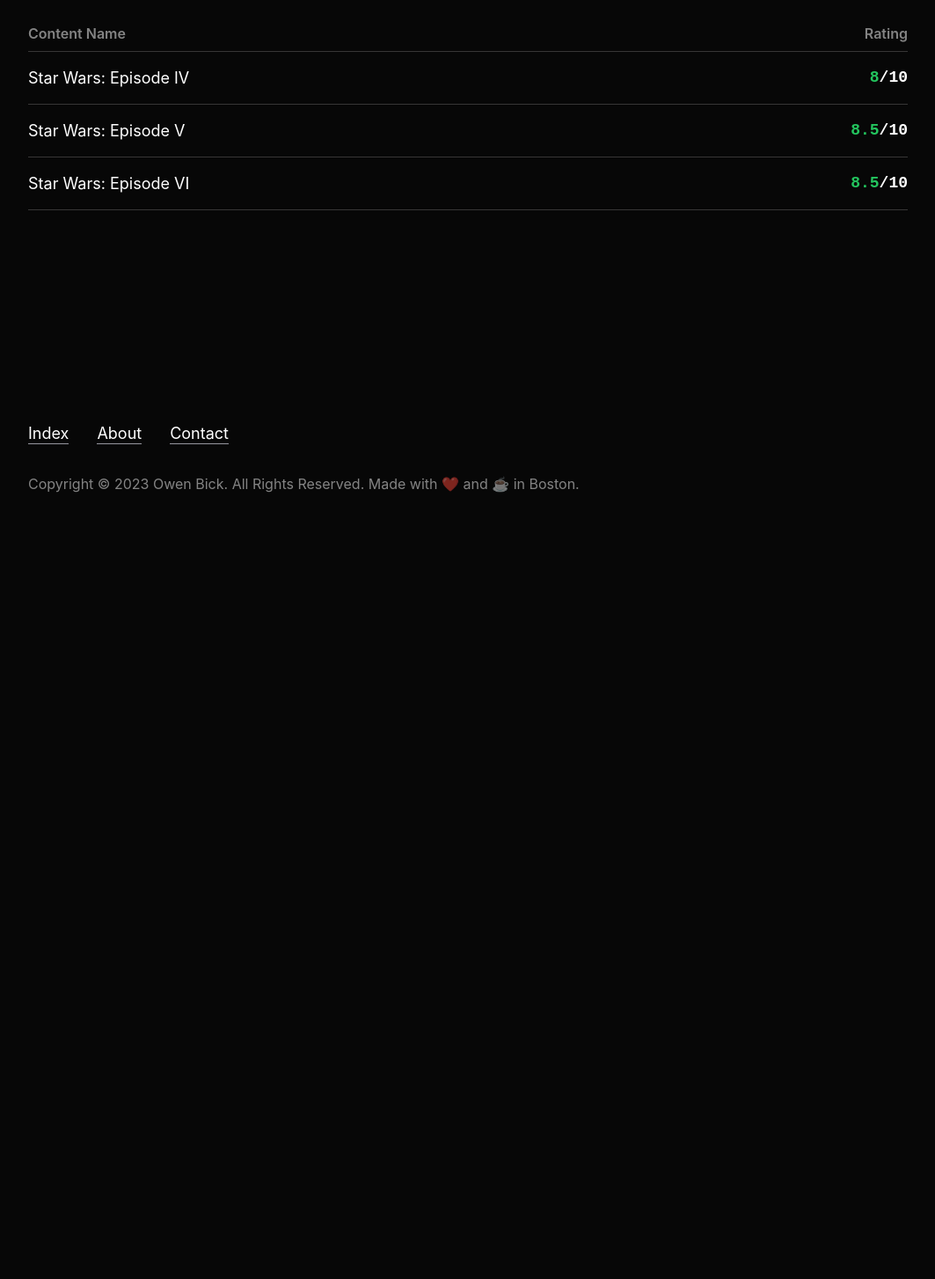
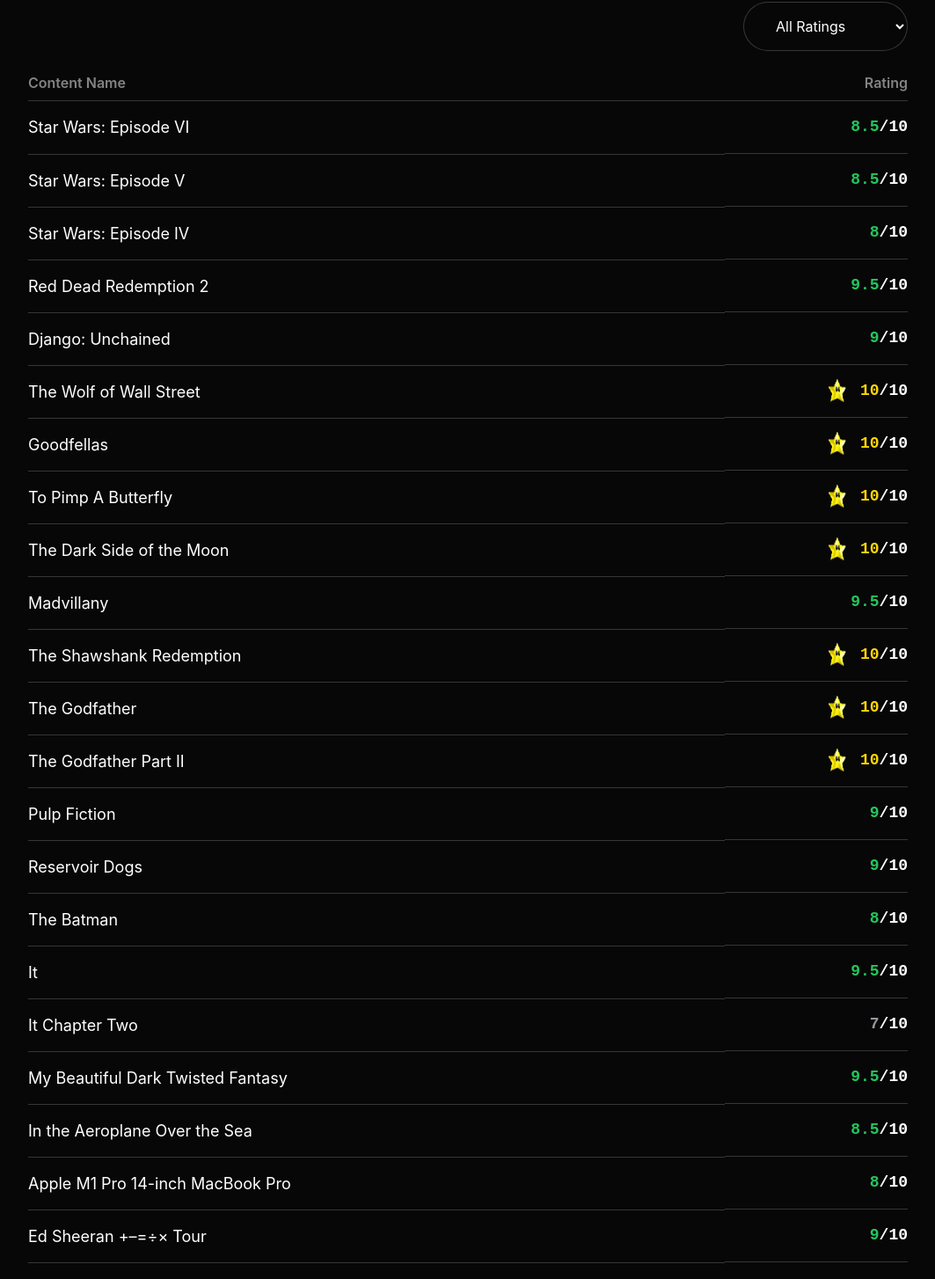
Before and after one commit to bick/website, a Next.js app: page /ratings in a window 1280 px wide. Shown: the part 216-1670 px from the top of the page at 88% size, without its empty margins (108-1171 px from the left). Before the commit the page ends 858 px from the top, so only its background shows below. Built offline with nearby package versions, Linux system fonts and the light colour scheme.

Commit message:
Update ratings system

```diff
--- a/pages/404.tsx
+++ b/pages/404.tsx
@@ -12,7 +12,7 @@ export default function Home() {
           404 Not Found – Owen Bick
         </title>
         <link rel="icon" href="./static/favicon.ico" />
-        <meta name="description" content="Owen Bick is a software engineer and angel investor based in Boston." />
+        <meta name="description" content="Owen Bick is a software engineer based in Boston." />
         <meta name="author" content="Owen Bick" />
       </Head>
       <Header></Header>
--- a/pages/about.tsx
+++ b/pages/about.tsx
@@ -25,8 +25,8 @@ export default function Home() {
           <div className="container">
             <h3>About Me</h3>
             <p className="about__boston">
-              I&apos;m Owen, I&apos;m a software engineer and (occasional) angel
-              investor that currently lives in Boston.
+              I&apos;m Owen, I&apos;m a software engineer that currently lives
+              in Boston.
               <Image
                 src="/static/boston.webp"
                 alt="Owen Bick"
--- a/pages/index.tsx
+++ b/pages/index.tsx
@@ -9,12 +9,12 @@ export default function Home() {
     <>
       <Head>
         <title>
-          Owen Bick – A software engineer and angel investor based in Boston
+          Owen Bick – A software engineer based in Boston
         </title>
         <link rel="icon" href="./static/favicon.ico" />
         <meta
           name="description"
-          content="Owen Bick is a software engineer and angel investor based in Boston."
+          content="Owen Bick is a software engineer based in Boston."
         />
         <meta name="author" content="Owen Bick" />
       </Head>
@@ -27,7 +27,7 @@ export default function Home() {
               <span className="wave">👋</span>
             </h1>
             <h2>
-              I&apos;m a software engineer and angel investor based in Boston
+              I&apos;m a software engineer based in Boston
             </h2>
           </div>
         </section>
@@ -67,13 +67,13 @@ export default function Home() {
           <div className="container">
             <h3>About Me</h3>
             <p>
-              Hi, my name is Owen, and I'm a software engineer and (occasional)
-              angel investor based in Boston. With a passion for startups, I
-              enjoy working with early-stage companies to help them develop
-              innovative software solutions that drive growth and success. As an
-              investor, I bring a unique perspective to the table, combining my
-              technical expertise with my experience in identifying promising
-              startups with strong potential for success.
+              Hi, my name is Owen, and I'm a software engineer based in Boston.
+              With a passion for startups, I enjoy working with early-stage
+              companies to help them develop innovative software solutions that
+              drive growth and success. As an investor, I bring a unique
+              perspective to the table, combining my technical expertise with my
+              experience in identifying promising startups with strong potential
+              for success.
             </p>
             <Link href="/about">Read more &#8594;</Link>
           </div>
--- a/pages/ratings.tsx
+++ b/pages/ratings.tsx
@@ -8,22 +8,51 @@ import { useState } from "react";
 
 export default function Home() {
   const [ratings] = useState([
-    { name: "Star Wars: Episode IV", rating: 8 },
-    { name: "Star Wars: Episode V", rating: 8.5 },
-    { name: "Star Wars: Episode VI", rating: 8.5 },
+    { name: "Star Wars: Episode VI", rating: 8.5, tags: ["Movie"] },
+    { name: "Star Wars: Episode V", rating: 8.5, tags: ["Movie"] },
+    { name: "Star Wars: Episode IV", rating: 8, tags: ["Movie"] },
+    { name: "Red Dead Redemption 2", rating: 9.5, tags: ["Video Game"] },
+    { name: "Django: Unchained", rating: 9, tags: ["Movie"] },
+    { name: "The Wolf of Wall Street", rating: 10, tags: ["Movie"] },
+    { name: "Goodfellas", rating: 10, tags: ["Movie"] },
+    { name: "To Pimp A Butterfly", rating: 10, tags: ["Music"] },
+    { name: "The Dark Side of the Moon", rating: 10, tags: ["Music"] },
+    { name: "Madvillany", rating: 9.5, tags: ["Music"] },
+    { name: "The Shawshank Redemption", rating: 10, tags: ["Movie"] },
+    { name: "The Godfather", rating: 10, tags: ["Movie"] },
+    { name: "The Godfather Part II", rating: 10, tags: ["Movie"] },
+    { name: "Pulp Fiction", rating: 9, tags: ["Movie"] },
+    { name: "Reservoir Dogs", rating: 9, tags: ["Movie"] },
+    { name: "The Batman", rating: 8, tags: ["Movie"] },
+    { name: "It", rating: 9.5, tags: ["Movie"] },
+    { name: "It Chapter Two", rating: 7, tags: ["Movie"] },
+    { name: "My Beautiful Dark Twisted Fantasy", rating: 9.5, tags: ["Music"] },
+    { name: "In the Aeroplane Over the Sea", rating: 8.5, tags: ["Movie"] },
+    { name: "Apple M1 Pro 14-inch MacBook Pro", rating: 8, tags: ["Tech"] },
+    { name: "Ed Sheeran +–=÷× Tour", rating: 9, tags: ["Music"] },
+    { name: "Vance Joy: In Our Own Sweet Time Tour", rating: 9, tags: ["Music"] },
+    { name: "DAMN.", rating: 9.5, tags: ["Music"] },
+    { name: "Mr. Morale & The Big Steppers", rating: 9, tags: ["Music"] },
+    { name: "The Marshall Mathers LP", rating: 9.5, tags: ["Music"] },
+    { name: "Beerbongs & Bentleys", rating: 8.5, tags: ["Music"] },
   ]);
 
-  const getRatingColor = (rating: number) => {
+  const [selectedTag, setSelectedTag] = useState("All");
+
+  const uniqueTags = [...new Set(ratings.flatMap((rating) => rating.tags))];
+
+  const getRatingColor = (rating) => {
     if (rating >= 0 && rating <= 4) return "red";
-    if (rating > 4 && rating <= 7) return "yellow";
-    if (rating > 7 && rating <= 10) return "#23C55E";
+    if (rating > 4 && rating <= 7) return "var(--link)";
+    if (rating > 7 && rating <= 9.99) return "#23C55E";
+    if (rating === 10) return "gold";
   };
 
   return (
     <>
       <Head>
         <title>Reviews – Owen Bick</title>
-        <link rel="icon" href="./static/favicon.ico" />
+        <link rel="icon" href="/favicon.ico" />
         <meta name="description" content="Ratings and reviews by Owen Bick" />
         <meta name="author" content="Owen Bick" />
       </Head>
@@ -42,22 +71,55 @@ export default function Home() {
               <span className="reviews__number">10</span>stars. These are just
               my opinion with no further context.
             </p>
+            <select
+              className="reviews__select"
+              value={selectedTag}
+              onChange={(e) => setSelectedTag(e.target.value)}
+            >
+              <option value="All">All Ratings</option>
+              {uniqueTags.map((tag) => (
+                <option key={tag} value={tag}>
+                  {tag === "Movie"
+                    ? "Movies"
+                    : tag === "Video Game"
+                    ? "Video Games"
+                    : tag}
+                </option>
+              ))}
+            </select>
             <table>
               <tr>
                 <th>Content Name</th>
                 <th>Rating</th>
               </tr>
-              {ratings.map((ratingData) => (
+              {ratings
+                .filter(
+                  (rating) =>
+                    selectedTag === "All" || rating.tags.includes(selectedTag)
+                )
+                .map((ratingData) => {
+                  return (
                     <tr key={ratingData.name}>
                       <td>{ratingData.name}</td>
                       <td>
-                    <span style={{ color: getRatingColor(ratingData.rating) }}>
+                        {ratingData.rating === 10 && (
+                          <Image
+                            src="/static/star.gif"
+                            alt="Star"
+                            width={20}
+                            height={20}
+                          />
+                        )}
+                        <span
+                          style={{ color: getRatingColor(ratingData.rating) }}
+                        >
                           {ratingData.rating}
                         </span>
                         /10
                       </td>
                     </tr>
-              ))}
+                  );
+                })}
             </table>
           </div>
         </section>
--- a/styles/breakpoints/1200up.scss
+++ b/styles/breakpoints/1200up.scss
@@ -22,3 +22,9 @@
         }
     }
 }
+
+.reviews {
+    &__select {
+        margin-left: auto;
+    }
+}
--- a/styles/breakpoints/base.scss
+++ b/styles/breakpoints/base.scss
@@ -33,7 +33,7 @@ a {
 
 h3 {
   font-size: 1.25rem !important;
-  font-weight: 600 !important;
+  font-weight: 700 !important;
   opacity: .5;
   margin-bottom: 1rem !important;
 }
@@ -46,6 +46,7 @@ h3 {
   width: 100%;
   padding: 1rem;
   z-index: 9999;
+  mix-blend-mode: exclusion;
 
   .header__logo {
     display: flex;
@@ -253,10 +254,33 @@ h3 {
         text-align: right;
         font-family: monospace;
         font-weight: 600;
+        display: flex;
+        justify-content: flex-end;
+
         span {
           color: yellow;
         }
+
+        img {
+          margin-right: 1rem;
+        }
       }
+    }
+  }
+
+  &__select {
+    display: flex;
+    border: 1px solid rgba(242, 241, 239, 0.2);
+    background: var(--black);
+    outline: 0;
+    padding: 1rem 2rem;
+    border-radius: 50rem;
+    position: relative;
+
+    &:hover {
+      border-color: var(--link);
+      cursor: pointer;
+      transition: 0.2s;
     }
   }
 }
```
Also changed, not shown: public/static/star.gif (added). Lines whose indentation alone changed are shown as unchanged.
